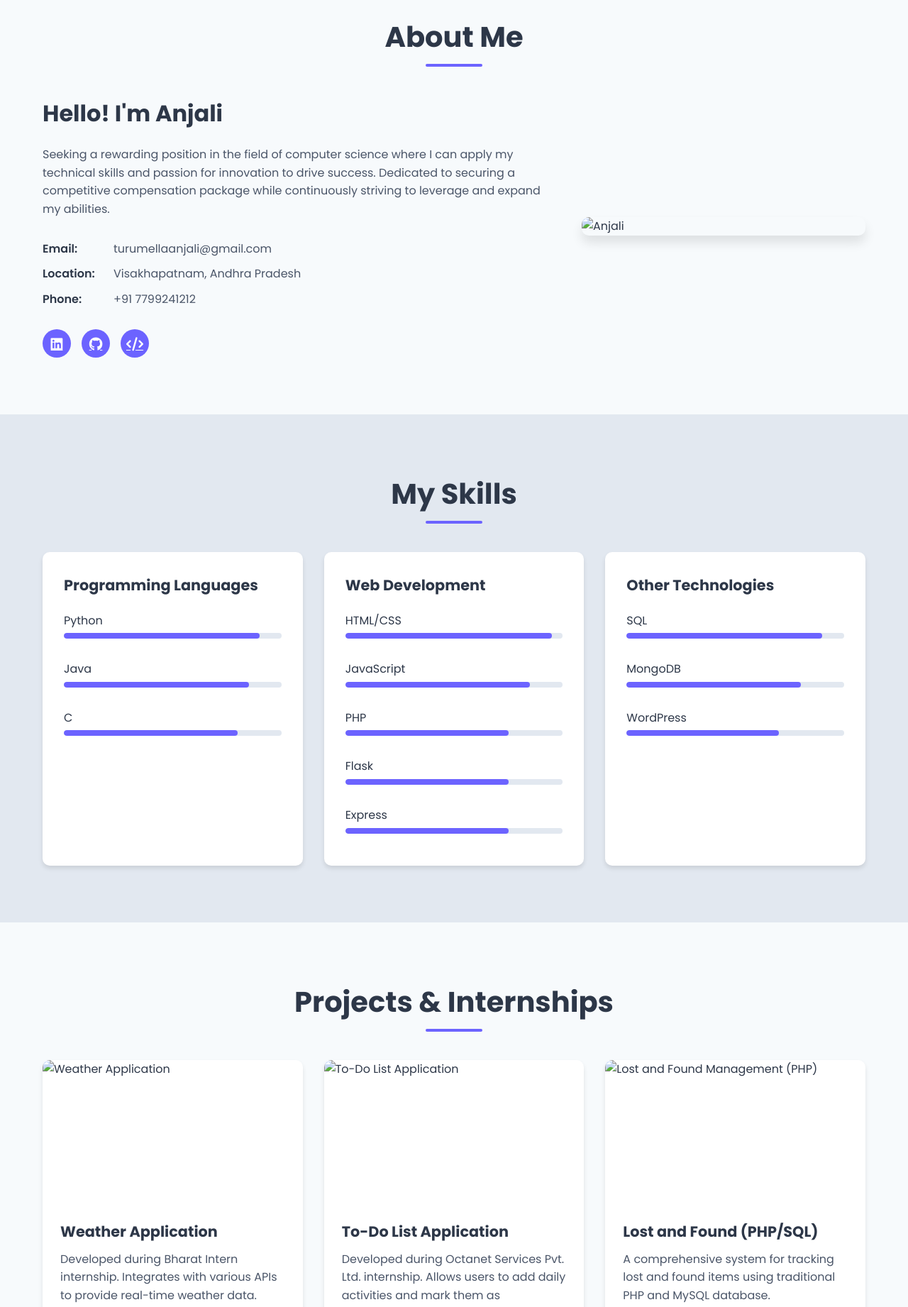
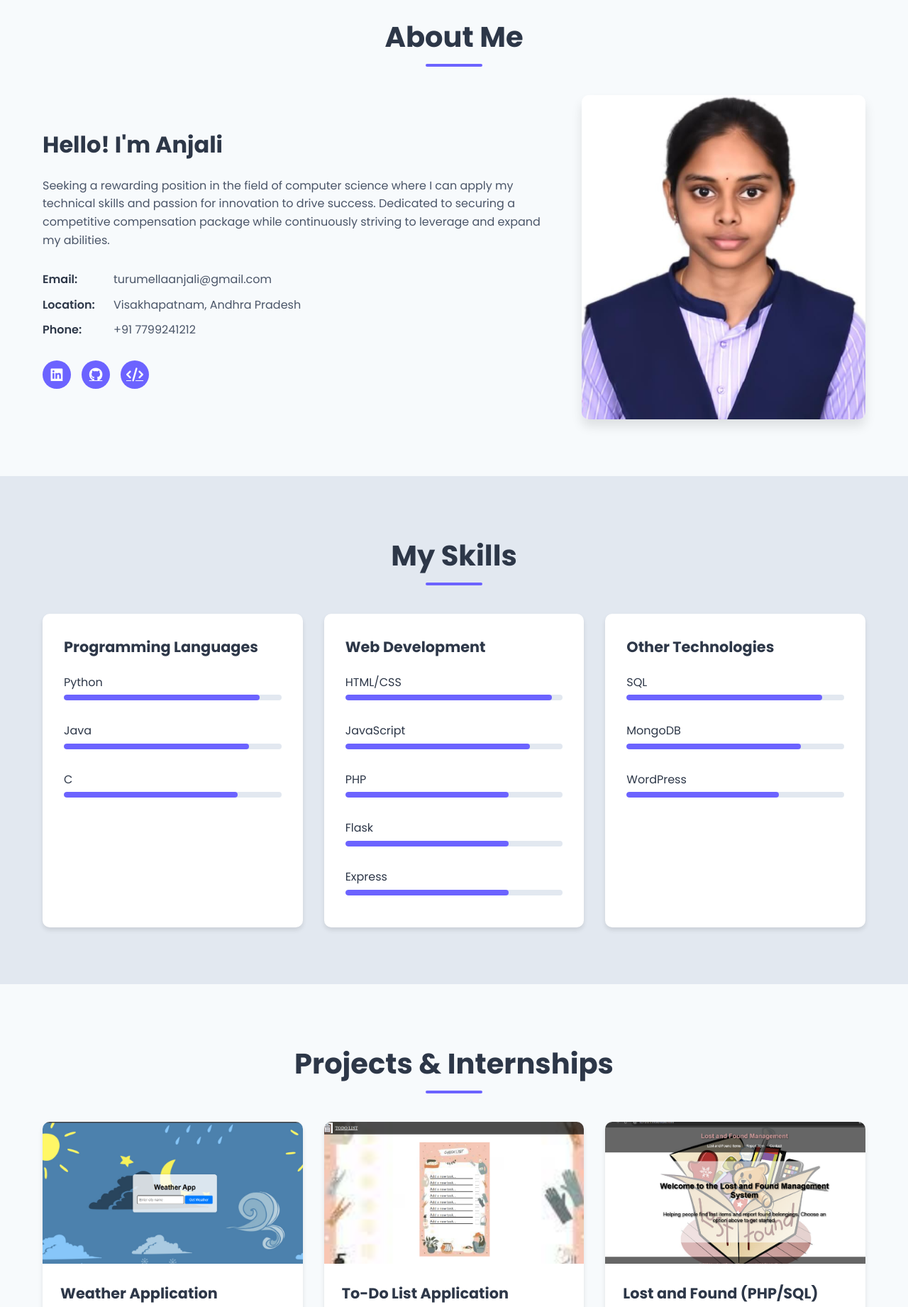
Before and after one commit to AnjaliTurumella/PORTFOLIO, a plain HTML site: page index.html in a window 1280 px wide. Shown: the part 860-2702 px from the top of the page at 71% size. Drawn offline with Linux system fonts and the light colour scheme.

Commit message:
Update index.html

```diff
--- a/index.html
+++ b/index.html
@@ -47,7 +47,7 @@
         </div>
       </div>
       <div class="hero-image pulse">
-        <img src="images/avatar.jpg" alt="Turumella Anjali">
+        <img src="avatar.jpg" alt="Turumella Anjali">
       </div>
     </div>
   </section>
@@ -81,7 +81,7 @@
                     </div>
                 </div>
                 <div class="about-image">
-                    <img src="images/avatar.jpg" alt="Anjali">
+                    <img src="avatar.jpg" alt="Anjali">
                 </div>
             </div>
         </div>
@@ -185,7 +185,7 @@
             <!-- Weather App -->
             <div class="project-card">
                 <div class="project-image">
-                    <img src="images/weather-app.jpg" alt="Weather Application">
+                    <img src="weather-app.jpg" alt="Weather Application">
                 </div>
                 <div class="project-content">
                     <h3>Weather Application</h3>
@@ -205,7 +205,7 @@
             <!-- To-Do App -->
             <div class="project-card">
                 <div class="project-image">
-                    <img src="images/todo-app.jpg" alt="To-Do List Application">
+                    <img src="todo-app.jpg" alt="To-Do List Application">
                 </div>
                 <div class="project-content">
                     <h3>To-Do List Application</h3>
@@ -225,7 +225,7 @@
             <!-- Lost and Found (PHP Version) -->
             <div class="project-card">
                 <div class="project-image">
-                    <img src="images/laf-php.jpg" alt="Lost and Found Management (PHP)">
+                    <img src="laf-php.jpg" alt="Lost and Found Management (PHP)">
                 </div>
                 <div class="project-content">
                     <h3>Lost and Found (PHP/SQL)</h3>
@@ -245,7 +245,7 @@
             <!-- Lost and Found (Flask/MongoDB Version) -->
             <div class="project-card">
                 <div class="project-image">
-                    <img src="images/laf-flask.jpg" alt="Lost and Found Management (Flask)">
+                    <img src="laf-flask.jpg" alt="Lost and Found Management (Flask)">
                 </div>
                 <div class="project-content">
                     <h3>Lost and Found (Flask/MongoDB)</h3>
```
